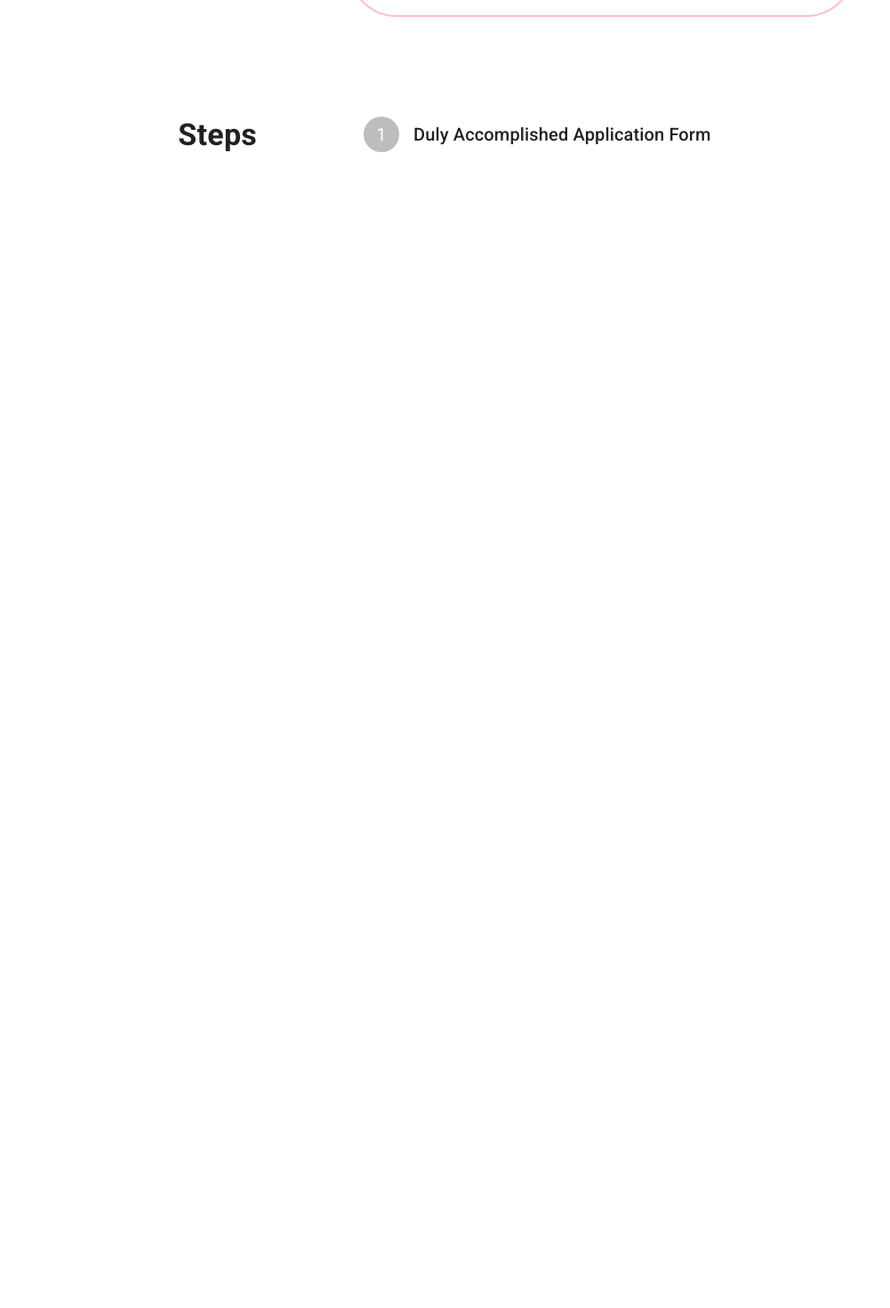
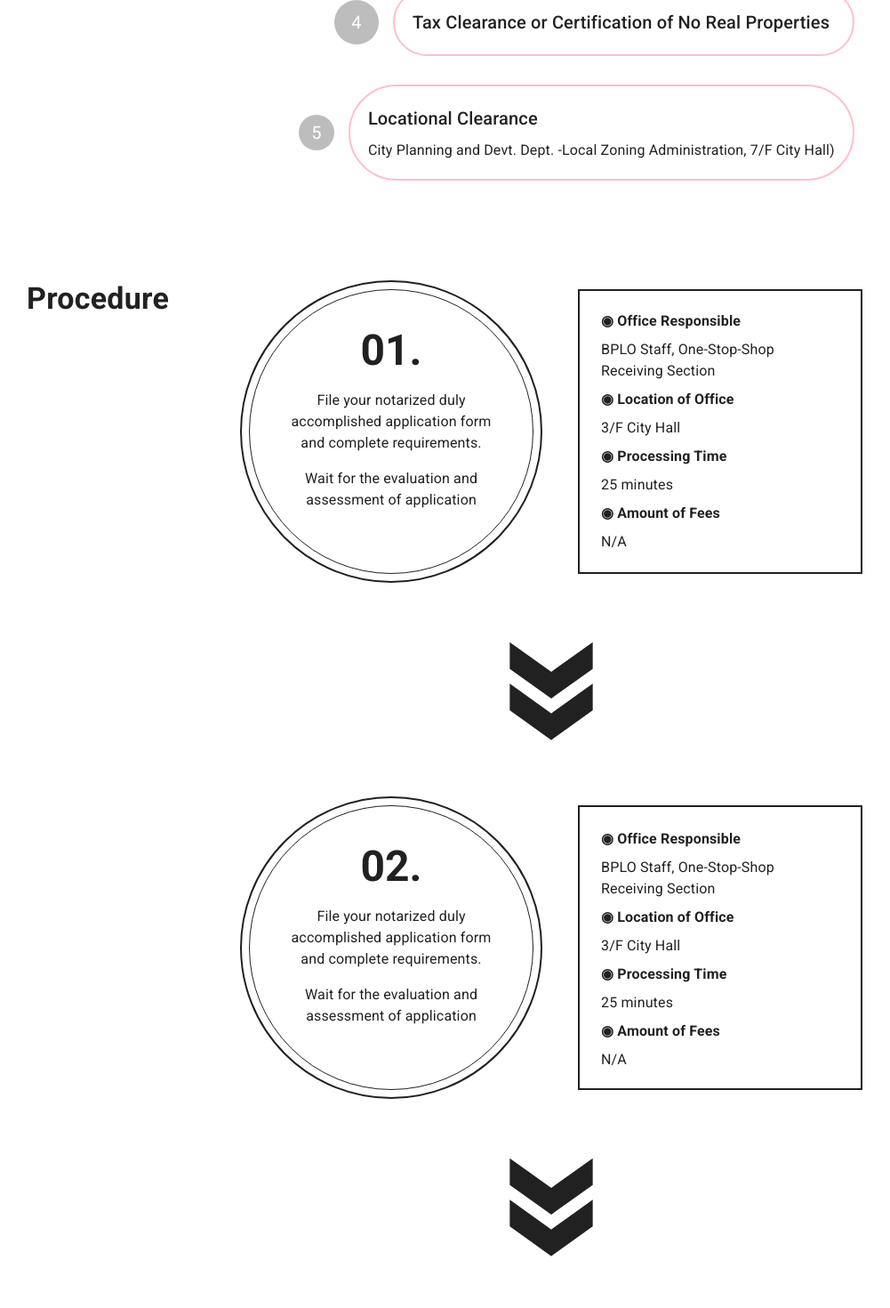
Before and after one commit to angelanacpil/landing-page, a React (Create React App) app: page / in a window 1280 px wide. Shown: the part 1940-3410 px from the top of the page at 89% size, without its empty margins (140-1141 px from the left). Before the commit the page ends 2184 px from the top, so only its background shows below. Built offline with nearby package versions, Linux system fonts and the light colour scheme; a web font is replaced by a local one.

Commit message:
❗Theme | ✅All Parts

```diff
--- a/src/App.tsx
+++ b/src/App.tsx
@@ -11,6 +11,7 @@ import Paper from "@mui/material/Paper";
 import Services from "./components/Services";
 import ReqGraph from "./components/ReqGraph";
 import StepsGraph from "./components/StepsGraph";
+import Footer from "./components/Footer";
 
 // FONTS
 import "@fontsource/roboto/300.css";
@@ -66,6 +67,26 @@ export default function App() {
         </Grid>
       </Grid>
 
+      {/* NEW BUSINESS PERMIT */}
+      <Grid
+        item
+        sx={{
+          display: "flex",
+          alignItems: "center",
+          flexDirection: "column",
+          my: "3.5rem",
+          gap: "1.5rem",
+          textAlign: "center"
+        }}
+      >
+        <Typography sx={{ fontWeight: "bold" }} variant="h4">
+          New Business Permit
+        </Typography>
+        <Typography sx={{ color: "gray", px: 3 }}>
+          Lorem ipsum dolor sit amet consectetur adipisicing.
+        </Typography>
+      </Grid>
+
       {/* REQUIREMENTS */}
       <Grid item>
         <ReqGraph></ReqGraph>
@@ -75,6 +96,11 @@ export default function App() {
       <Grid item>
         <StepsGraph></StepsGraph>
       </Grid>
+
+      {/* FOOTER */}
+      <Grid item>
+        <Footer></Footer>
+      </Grid>
     </CssBaseline>
   );
 }
--- /dev/null
+++ b/src/components/Footer.tsx
@@ -0,0 +1,17 @@
+// IMPORTS
+import Box from "@mui/material/Box";
+import Stack from "@mui/material/Stack";
+import Typography from "@mui/material/Typography";
+
+export default function Footer() {
+  return (
+    <Stack
+      justifyContent="center"
+      sx={{ backgroundColor: "pink", width: "100%", height: "10rem", p: 3 }}
+    >
+      <Typography sx={{ textAlign: "center", color: "gray" }}>
+        @ Copyright 2022 Official website of the City Government of Malabon.
+      </Typography>
+    </Stack>
+  );
+}
--- a/src/components/ReqGraph.tsx
+++ b/src/components/ReqGraph.tsx
@@ -32,7 +32,6 @@ export default function ReqGraph() {
     >
       <Stack
         spacing={10}
-        alignItems="center"
         direction={{ xs: "column", sm: "row" }}
         sx={{ textAlign: { xs: "center", sm: "left" } }}
       >
--- a/src/components/Services.tsx
+++ b/src/components/Services.tsx
@@ -27,7 +27,7 @@ export default function Services() {
         px: 3
       }}
     >
-      <Typography sx={{ fontWeight: "bold" }} variant="h4">
+      <Typography sx={{ fontWeight: "bold" }} variant="h3">
         Services
       </Typography>
       <Typography sx={{ color: "gray" }}>
--- a/src/components/StepsGraph.tsx
+++ b/src/components/StepsGraph.tsx
@@ -4,6 +4,34 @@ import Box from "@mui/material/Box";
 import Stack from "@mui/material/Stack";
 import Avatar from "@mui/material/Avatar";
 import Typography from "@mui/material/Typography";
+import DoubleArrowIcon from "@mui/icons-material/DoubleArrow";
+
+const styles = {
+  outerCircle: {
+    borderRadius: "50%",
+    border: 2,
+    p: 1
+  },
+  innerCircle: {
+    borderRadius: "50%",
+    border: 1,
+    width: { xs: "17rem", md: "20rem" },
+    height: { xs: "17rem", md: "20rem" },
+    display: "flex",
+    alignItems: "center",
+    flexDirection: "column",
+    gap: "1rem",
+    p: { xs: 2, md: 5 }
+  },
+  arrow: { fontSize: { xs: "7rem", md: "10rem" }, transform: "rotate(90deg)" },
+  infoBox: {
+    textAlign: "left",
+    border: 2,
+    width: { xs: "15rem", md: "20rem" },
+    height: "20rem",
+    p: 3
+  }
+};
 
 export default function StepsGraph() {
   return (
@@ -18,23 +46,168 @@ export default function StepsGraph() {
         textAlign: "center"
       }}
     >
-      <Stack
-        spacing={15}
-        alignItems="center"
-        direction={{ xs: "column", sm: "row" }}
-      >
+      <Stack spacing={10} direction={{ xs: "column", sm: "row" }}>
         <Typography sx={{ fontWeight: "bold" }} variant="h4">
-          Steps
+          Procedure
         </Typography>
 
-        {/*  */}
-        <Stack direction="row">
-          {/* 1 */}
-          <Stack direction="row" alignItems="center" spacing={2}>
-            <Avatar>1 </Avatar>
-            <Typography variant="h6">
-              Duly Accomplished Application Form
-            </Typography>
+        <Stack direction="row" spacing={5}>
+          <Stack direction="column" alignItems="center" spacing={5}>
+            <Stack
+              direction={{ xs: "column", md: "row" }}
+              alignItems="center"
+              spacing={5}
+            >
+              {/* STEP 1 */}
+              {/* CIRCLE */}
+              <Box sx={styles.outerCircle}>
+                <Box sx={styles.innerCircle}>
+                  <Typography variant="h3" sx={{ fontWeight: "bold" }}>
+                    01.
+                  </Typography>
+                  <Typography>
+                    File your notarized duly accomplished application form and
+                    complete requirements.
+                  </Typography>
+                  <Typography>
+                    Wait for the evaluation and assessment of application
+                  </Typography>
+                </Box>
+              </Box>
+
+              {/* INFOBOX */}
+              <Stack
+                justifyContent="center"
+                alignItems="flex-start"
+                spacing={1}
+                sx={styles.infoBox}
+              >
+                <Typography sx={{ fontWeight: "bold" }}>
+                  ◉ Office Responsible
+                </Typography>
+                <Typography>
+                  BPLO Staff, One-Stop-Shop Receiving Section
+                </Typography>
+
+                <Typography sx={{ fontWeight: "bold" }}>
+                  ◉ Location of Office
+                </Typography>
+                <Typography>3/F City Hall</Typography>
+
+                <Typography sx={{ fontWeight: "bold" }}>
+                  ◉ Processing Time
+                </Typography>
+                <Typography>25 minutes</Typography>
+
+                <Typography sx={{ fontWeight: "bold" }}>
+                  ◉ Amount of Fees
+                </Typography>
+                <Typography>N/A</Typography>
+              </Stack>
+            </Stack>
+            {/* ARROW */}
+            <DoubleArrowIcon sx={styles.arrow}></DoubleArrowIcon>
+            <Stack
+              direction={{ xs: "column", md: "row" }}
+              alignItems="center"
+              spacing={5}
+            >
+              {/* STEP 2 */}
+              {/* CIRCLE */}
+              <Box sx={styles.outerCircle}>
+                <Box sx={styles.innerCircle}>
+                  <Typography variant="h3" sx={{ fontWeight: "bold" }}>
+                    02.
+                  </Typography>
+                  <Typography>
+                    File your notarized duly accomplished application form and
+                    complete requirements.
+                  </Typography>
+                  <Typography>
+                    Wait for the evaluation and assessment of application
+                  </Typography>
+                </Box>
+              </Box>
+
+              {/* INFOBOX */}
+              <Stack spacing={1} sx={styles.infoBox}>
+                <Typography sx={{ fontWeight: "bold" }}>
+                  ◉ Office Responsible
+                </Typography>
+                <Typography>
+                  BPLO Staff, One-Stop-Shop Receiving Section
+                </Typography>
+
+                <Typography sx={{ fontWeight: "bold" }}>
+                  ◉ Location of Office
+                </Typography>
+                <Typography>3/F City Hall</Typography>
+
+                <Typography sx={{ fontWeight: "bold" }}>
+                  ◉ Processing Time
+                </Typography>
+                <Typography>25 minutes</Typography>
+
+                <Typography sx={{ fontWeight: "bold" }}>
+                  ◉ Amount of Fees
+                </Typography>
+                <Typography>N/A</Typography>
+              </Stack>
+            </Stack>
+            <DoubleArrowIcon sx={styles.arrow}></DoubleArrowIcon>
+
+            <Stack
+              direction={{ xs: "column", md: "row" }}
+              alignItems="center"
+              spacing={5}
+            >
+              {/* STEP 3 */}
+              {/* CIRCLE */}
+              <Box sx={styles.outerCircle}>
+                <Box sx={styles.innerCircle}>
+                  <Typography variant="h3" sx={{ fontWeight: "bold" }}>
+                    03.
+                  </Typography>
+                  <Typography>
+                    File your notarized duly accomplished application form and
+                    complete requirements.
+                  </Typography>
+                  <Typography>
+                    Wait for the evaluation and assessment of application
+                  </Typography>
+                </Box>
+              </Box>
+
+              {/* INFOBOX */}
+              <Stack
+                justifyContent="center"
+                alignItems="flex-start"
+                spacing={1}
+                sx={styles.infoBox}
+              >
+                <Typography sx={{ fontWeight: "bold" }}>
+                  ◉ Office Responsible
+                </Typography>
+                <Typography>
+                  BPLO Staff, One-Stop-Shop Receiving Section
+                </Typography>
+
+                <Typography sx={{ fontWeight: "bold" }}>
+                  ◉ Location of Office
+                </Typography>
+                <Typography>3/F City Hall</Typography>
+
+                <Typography sx={{ fontWeight: "bold" }}>
+                  ◉ Processing Time
+                </Typography>
+                <Typography>25 minutes</Typography>
+
+                <Typography sx={{ fontWeight: "bold" }}>
+                  ◉ Amount of Fees
+                </Typography>
+                <Typography>N/A</Typography>
+              </Stack>
+            </Stack>
           </Stack>
         </Stack>
       </Stack>
```
Also changed, not shown: notes.txt.
